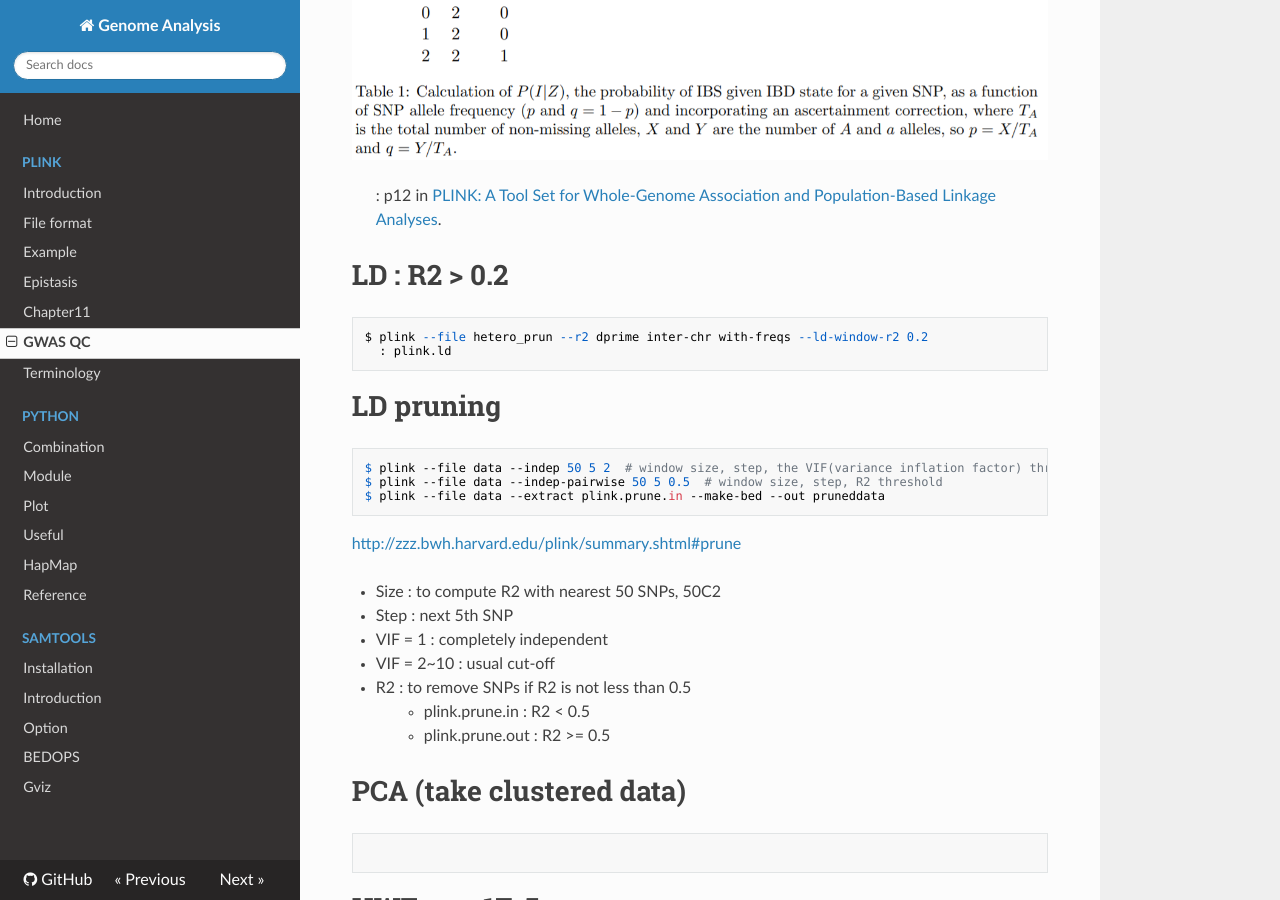
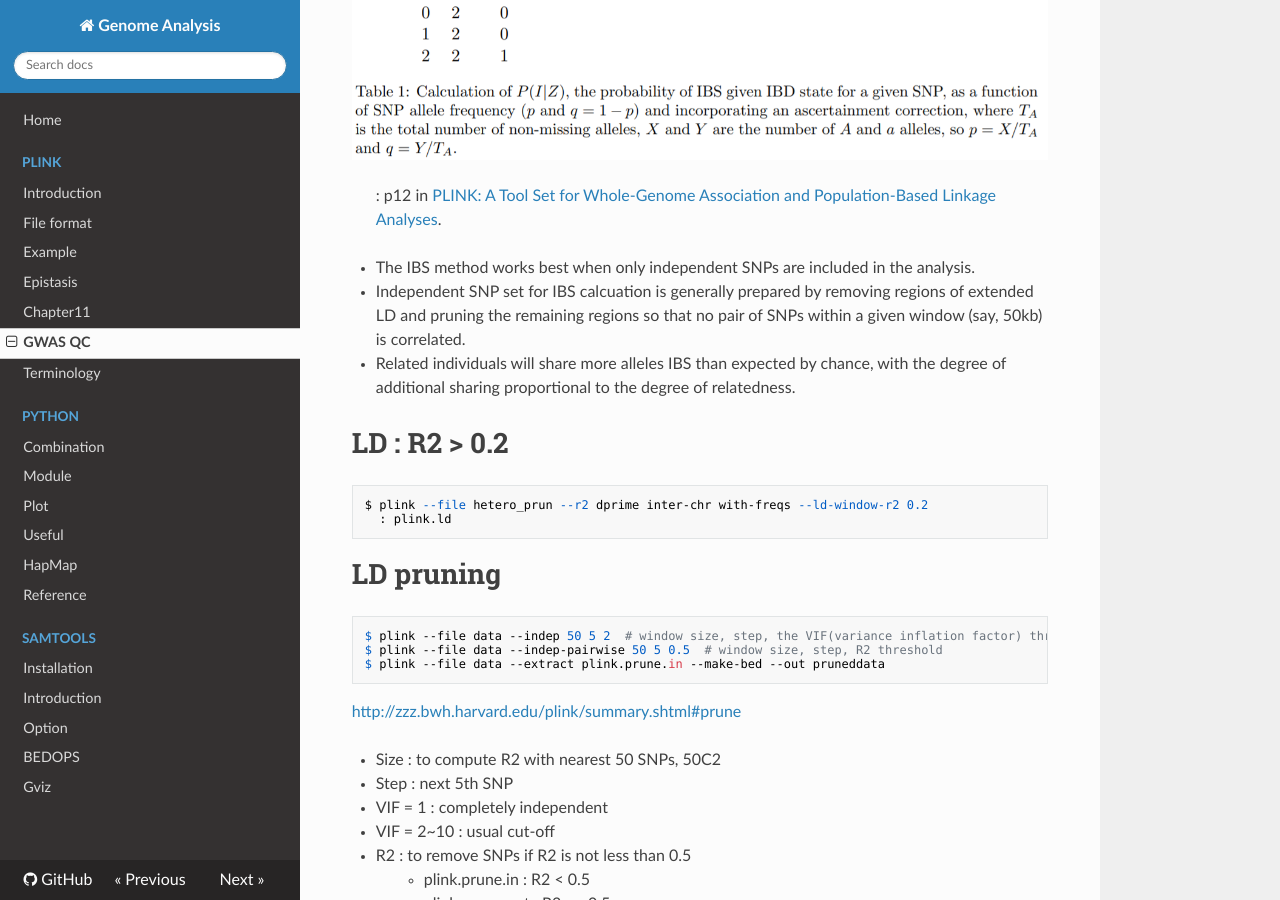
Before and after one commit to WonyoungCho/plink, an MkDocs documentation site: the page built from docs/GWAS.md, in a window 1280 px wide and 900 px high, scrolled down 3276 px. Built offline with MkDocs 1.6.1, drawn with Linux system fonts in a browser that asks for light colours; nearby versions of some CDN libraries; old or Windows-style settings are respelled for this version of MkDocs.

Commit message:
Update GWAS.md

````diff
--- a/docs/GWAS.md
+++ b/docs/GWAS.md
@@ -112,6 +112,11 @@ plt.show()
 ![probIBD](./image/probIBD.PNG)
 > : p12 in [PLINK: A Tool Set for Whole-Genome Association and Population-Based Linkage Analyses](https://www.ncbi.nlm.nih.gov/pmc/articles/PMC1950838/).
 
+
+- The IBS method works best when only independent SNPs are included in the analysis.
+- Independent SNP set for IBS calcuation is generally prepared by removing regions of extended LD and pruning the remaining regions so that no pair of SNPs within a given window (say, 50kb) is correlated.
+- Related individuals will share more alleles IBS than expected by chance, with the degree of additional sharing proportional to the degree of relatedness.
+
 # LD : R2 > 0.2
 ```
 $ plink --file hetero_prun --r2 dprime inter-chr with-freqs --ld-window-r2 0.2
````
